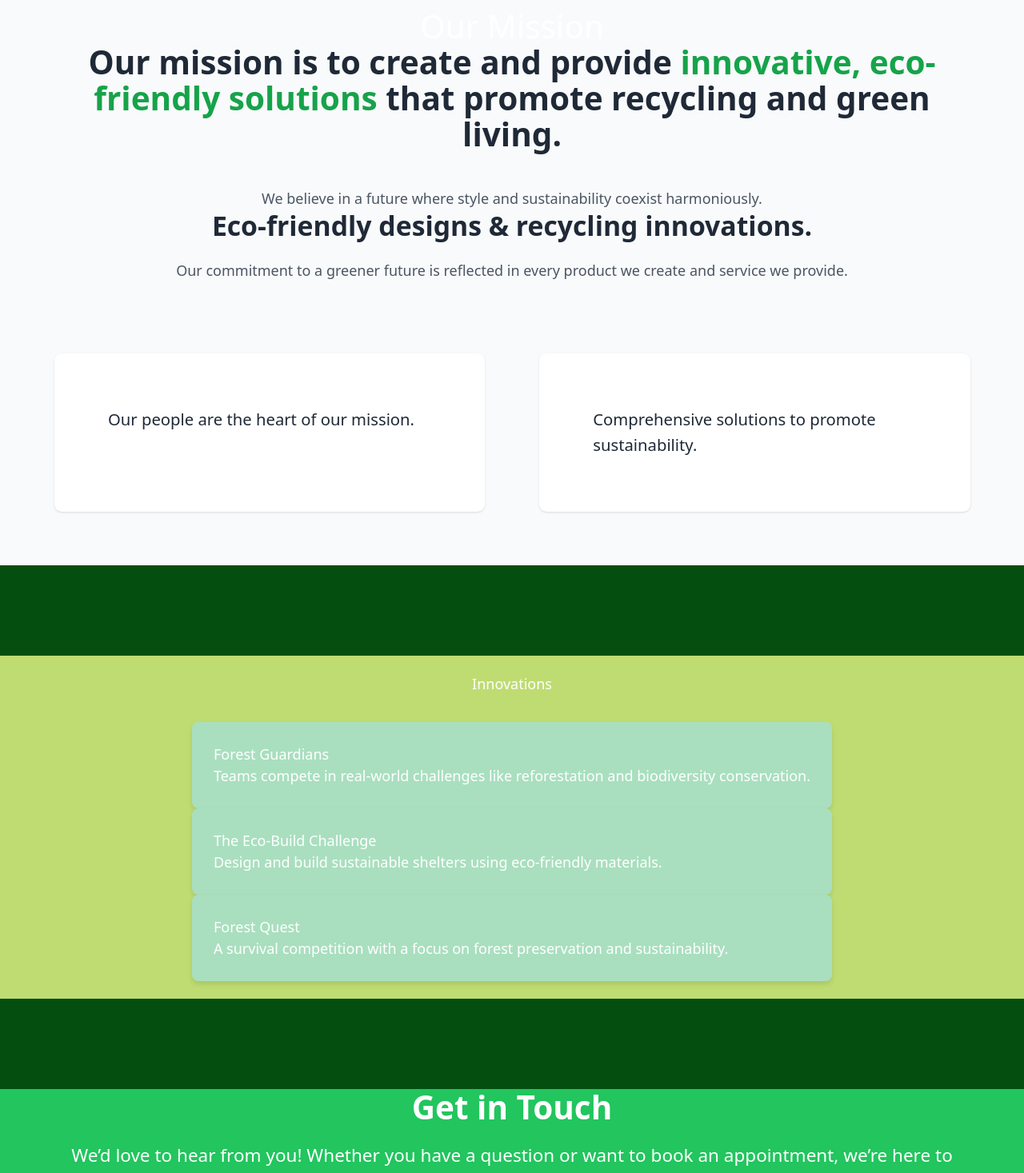
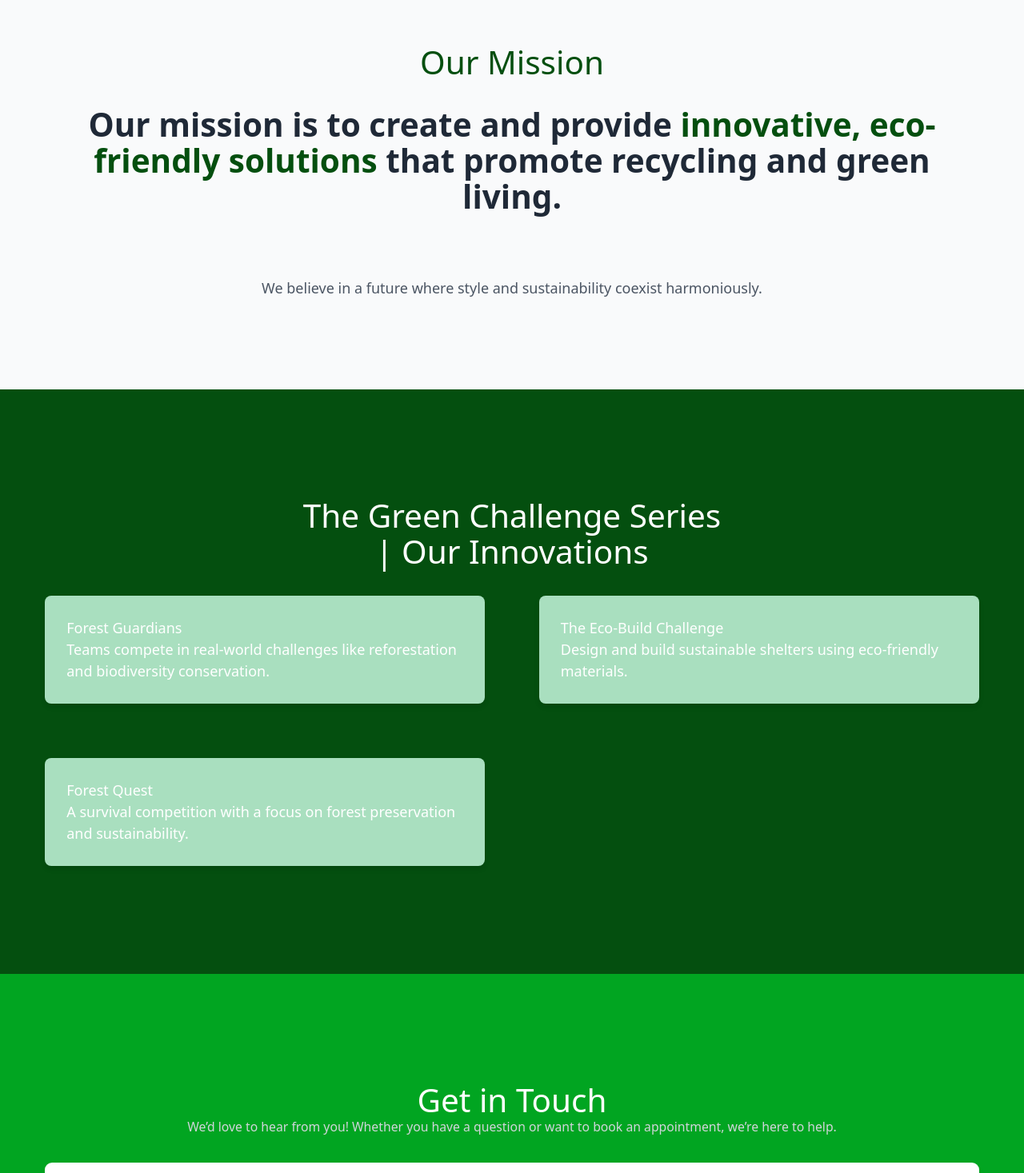
Before and after one commit to DavidTimi1/EcoNauts, a React (Vite) app: page / in a window 1280 px wide. Shown: the part 1220-2687 px from the top of the page at 80% size. Built offline with nearby package versions, Linux system fonts and the light colour scheme.

Commit message:
Refactor (innovations, mission)

```diff
--- a/src/App.css
+++ b/src/App.css
@@ -0,0 +1,9 @@
+.bg-overlay::after {
+    content: '';
+    bottom: 0;
+    left: 0;
+    height: 50%;
+    position: absolute;
+    background-image: linear-gradient(to bottom, #01a52100, #01a521);
+    width: 100%;
+}
--- a/src/components/contact.jsx
+++ b/src/components/contact.jsx
@@ -1,17 +1,22 @@
 const ContactUs = () => {
 	return (
-      <div className="bg-green-500 text-white py-12 px-6 md:px-12">
-        <div className="max-w-5xl mx-auto">
-          {/* Header */}
-          <div className="text-center mb-8">
-            <h2 className="text-3xl md:text-4xl font-bold">Get in Touch</h2>
-            <p className="mt-2 text-lg md:text-xl">
+        <section id="contact-us" className="py-10 w-full bg-green-light">
+            <div className="w-full p-2 md:px-5 flex flex-col items-center justify-center gap-3">
+
+				<div className="text-center">
+					<h2 className="text-4xl">
+						Get in <span> Touch </span>
+					</h2>
+
+					<p className="text-sm text-gray-300 max-w-3xl">
 						We’d love to hear from you! Whether you have a question or want to book an appointment, we’re here to help.
 					</p>
 				</div>
 
+
+				<div className="w-full mx-auto">
 					{/* Form */}
-          <div className="bg-white text-black rounded-lg shadow-lg p-6 md:p-12">
+					<div className="bg-white text-black rounded-lg shadow-lg p-3 md:p-6">
 						<form className="space-y-6">
 							<div className="grid grid-cols-1 md:grid-cols-2 gap-6">
 								{/* Name */}
@@ -66,7 +71,9 @@ const ContactUs = () => {
 						</form>
 					</div>
 				</div>
+
 			</div>
+		</section>
 	);
 };
 
--- a/src/components/innovations.jsx
+++ b/src/components/innovations.jsx
@@ -3,13 +3,13 @@
 export default function Innovations(){
 
     return (
-        <section id="innovations" className="my-10 w-full bg-green-lime">
+        <section id="innovations" className="py-10 w-full bg-green-dark">
             <div className="w-full p-2 md:px-5 flex flex-col gap-3 items-center justify-center">
-                <h2>
-                    Innovations
+                <h2 className="text-4xl text-white text-center">
+					The Green Challenge Series <br></br> | Our Innovations
                 </h2>
 
-                <div>
+				<div className="grid grid-cols-2 gap-6">
 
 					<div className="card">
 						<h3>Forest Guardians</h3>
--- a/src/components/mission.jsx
+++ b/src/components/mission.jsx
@@ -1,77 +1,31 @@
 
-
-import mainBg from "../assets/tree.png"
+import MissionAesthetics from "../ui/mission";
 
 
 const Mission = () => {
 	return (
-    <div className="bg-gray-50 p-6 md:p-12">
-      <section className="max-w-5xl mx-auto text-center">
-        <h2 className="text-4xl">
+		<div className="bg-gray-50 w-full scroll-pt-10">
+			<section className="w-full py-10 px-2 md:px-5 text-center flex flex-col gap-3">
+
+				<MissionAesthetics />
+
+				<h2 className="text-4xl text-green-dark">
 					Our <span> Mission </span>
 				</h2>
 
 				<h2 className="text-2xl md:text-4xl font-bold text-gray-800">
 					Our mission is to create and provide{" "}
-          <span className="text-green-600">innovative, eco-friendly solutions</span> that
+					<span className="text-green-dark">innovative, eco-friendly solutions</span> that
 					promote recycling and green living.
 				</h2>
 				<p className="text-gray-600 mt-4">
 					We believe in a future where style and sustainability coexist harmoniously.
 				</p>
+
+
+
 			</section>
 
-      <section className="mt-12 grid gap-6 md:grid-cols-2 lg:grid-cols-4">
-        <div className="relative h-40 md:h-48 lg:h-56">
-          <img
-            src={mainBg}
-            alt="Forest"
-            className="absolute inset-0 w-full h-full object-cover rounded-lg"
-          />
-        </div>
-        <div className="relative h-40 md:h-48 lg:h-56">
-          <img
-            src={mainBg}
-            alt="Solar Panels"
-            className="absolute inset-0 w-full h-full object-cover rounded-lg"
-          />
-        </div>
-        <div className="relative h-40 md:h-48 lg:h-56">
-          <img
-            src={mainBg}
-            alt="Stairs with Greenery"
-            className="absolute inset-0 w-full h-full object-cover rounded-lg"
-          />
-        </div>
-        <div className="relative h-40 md:h-48 lg:h-56">
-          <img
-            src={mainBg}
-            alt="Wind Turbines"
-            className="absolute inset-0 w-full h-full object-cover rounded-lg"
-          />
-        </div>
-      </section>
-
-      <section className="mt-12">
-        <h3 className="text-xl md:text-3xl font-semibold text-gray-800 text-center">
-          Eco-friendly designs & recycling innovations.
-        </h3>
-        <p className="text-gray-600 text-center mt-2">
-          Our commitment to a greener future is reflected in every product we create and service we provide.
-        </p>
-        <div className="mt-8 grid gap-6 md:grid-cols-2">
-          <div className="bg-white p-6 rounded-lg shadow hover:shadow-lg">
-            <h4 className="text-lg font-medium text-gray-800">
-              Our people are the heart of our mission.
-            </h4>
-          </div>
-          <div className="bg-white p-6 rounded-lg shadow hover:shadow-lg">
-            <h4 className="text-lg font-medium text-gray-800">
-              Comprehensive solutions to promote sustainability.
-            </h4>
-          </div>
-        </div>
-      </section>
 		</div>
 	);
 };
--- /dev/null
+++ b/src/ui/mission.jsx
@@ -0,0 +1,40 @@
+
+import mainBg from "../assets/tree.png"
+
+
+export default function MissionAesthetics(){
+
+    return (
+
+        <div className="absolute top-1/2 left-1/2 -translate-x-1/2 -translate-y-1/2 mt-12 grid gap-6 md:grid-cols-2 lg:grid-cols-4">
+            <div className="relative h-40 md:h-48 lg:h-56">
+                <img
+                    src={mainBg}
+                    alt="Forest"
+                    className="absolute inset-0 w-full h-full object-cover rounded-lg"
+                />
+            </div>
+            <div className="relative h-40 md:h-48 lg:h-56">
+                <img
+                    src={mainBg}
+                    alt="Solar Panels"
+                    className="absolute inset-0 w-full h-full object-cover rounded-lg"
+                />
+            </div>
+            <div className="relative h-40 md:h-48 lg:h-56">
+                <img
+                    src={mainBg}
+                    alt="Stairs with Greenery"
+                    className="absolute inset-0 w-full h-full object-cover rounded-lg"
+                />
+            </div>
+            <div className="relative h-40 md:h-48 lg:h-56">
+                <img
+                    src={mainBg}
+                    alt="Wind Turbines"
+                    className="absolute inset-0 w-full h-full object-cover rounded-lg"
+                />
+            </div>
+        </div>
+    )
+}
```
Lines whose indentation alone changed are shown as unchanged.
